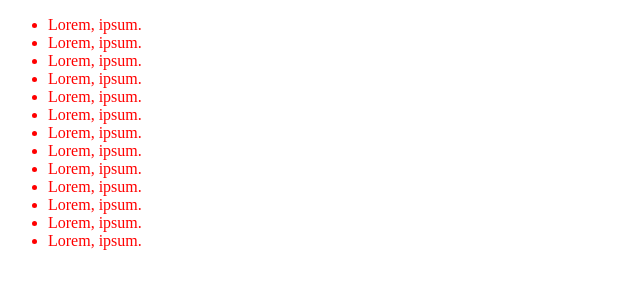
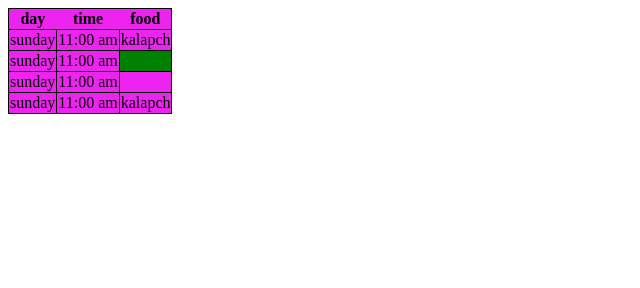
Before and after one commit to KiaBoluki/Online-Class, a plain HTML site: page index.html in a window 1280 px wide. Shown: the whole page, without its empty margins (0-640 px from the left). Drawn offline with Linux system fonts and the light colour scheme.

Commit message:
table complete

```diff
--- a/index.html
+++ b/index.html
@@ -12,48 +12,33 @@
 </head>
 
 <body>
-
-  <ul>
-    <li>
-      Lorem, ipsum.
-    </li>
-    <li>
-      Lorem, ipsum.
-    </li>
-    <li>
-      Lorem, ipsum.
-    </li>
-    <li>
-      Lorem, ipsum.
-    </li>
-    <li>
-      Lorem, ipsum.
-    </li>
-    <li>
-      Lorem, ipsum.
-    </li>
-    <li>
-      Lorem, ipsum.
-    </li>
-    <li>
-      Lorem, ipsum.
-    </li>
-    <li>
-      Lorem, ipsum.
-    </li>
-    <li>
-      Lorem, ipsum.
-    </li>
-    <li>
-      Lorem, ipsum.
-    </li>
-    <li>
-      Lorem, ipsum.
-    </li>
-    <li>
-      Lorem, ipsum.
-    </li>
-  </ul>
+<table>
+  <tr>
+    <th>day</th>
+    <th>time</th>
+    <th>food</th>
+  </tr>
+  <tr>
+    <td>sunday</td>
+    <td>11:00 am</td>
+    <td>kalapch</td>
+  </tr>
+  <tr>
+    <td>sunday</td>
+    <td>11:00 am</td>
+    <td></td>
+  </tr>
+  <tr>
+    <td>sunday</td>
+    <td>11:00 am</td>
+    <td></td>
+  </tr>
+  <tr>
+    <td>sunday</td>
+    <td>11:00 am</td>
+    <td>kalapch</td>
+  </tr>
+</table>
 
 </body>
 
--- a/style.css
+++ b/style.css
@@ -1,6 +1,22 @@
-ul{
-  list-style-type: disc;
-  /* list-style-image: url('./images/horse.png'); */
+table, tr, td{
+  border: 1px solid black;
+  border-collapse: collapse;
+}
 
-  color: red;
+tr{
+  background-color: #ed23ef;
 }
+
+tr:hover{
+  color: #ede4de;
+
+}
+
+table tr:nth-child(){
+  background-color: red;
+}
+
+tr:nth-child(3) td:nth-child(3){
+  background-color: green;
+  color: white;
+}
```
Also changed, not shown: 1 other file.
